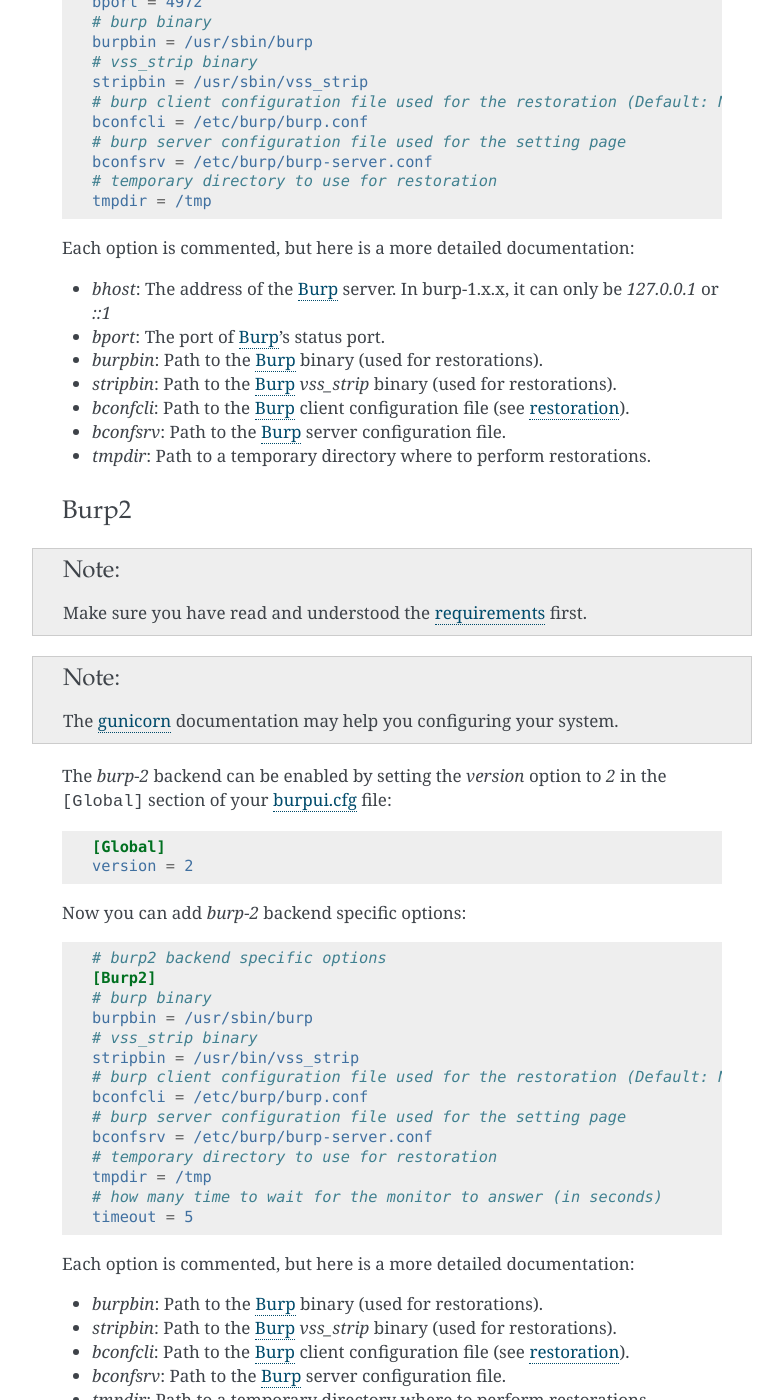
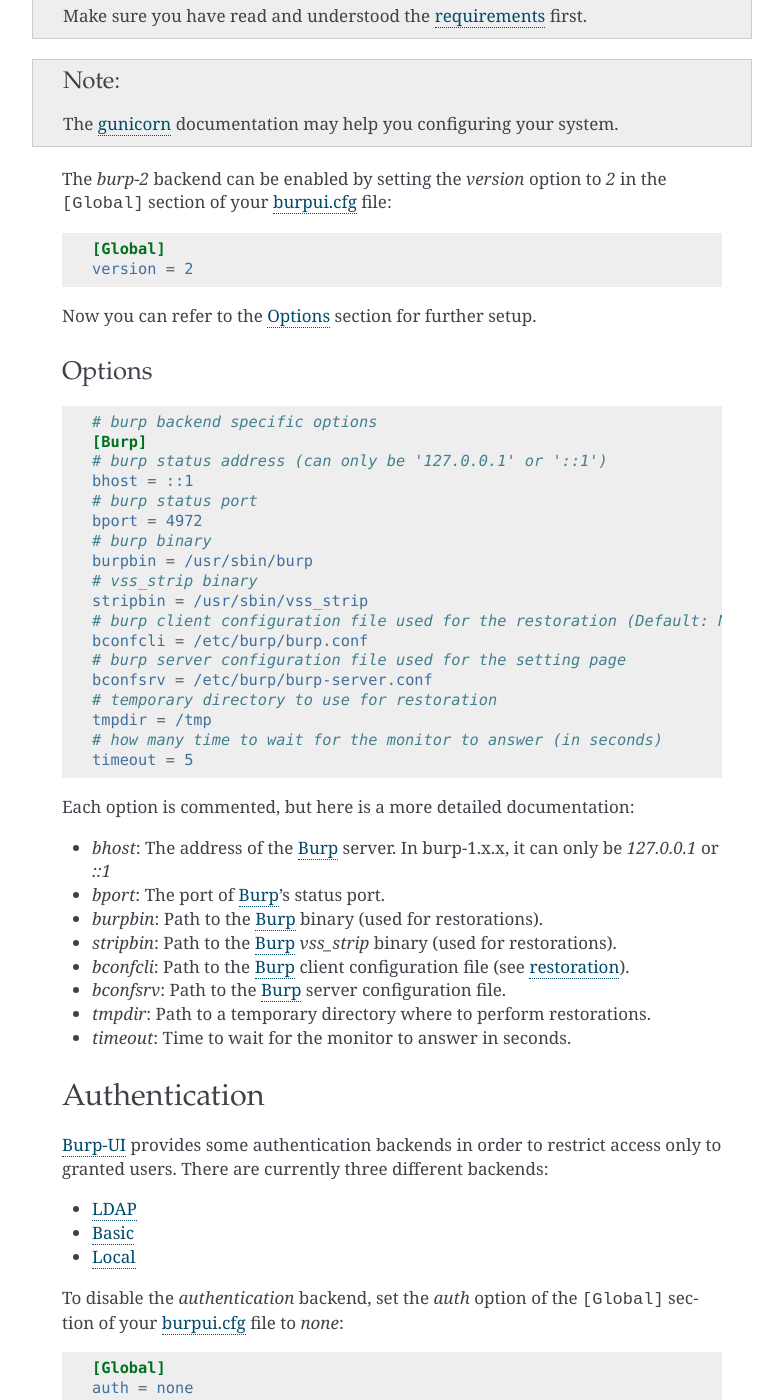
Before and after one commit to ziirish/burp-ui, a Sphinx documentation site: the page built from docs/advanced_usage.rst, in a window 1280 px wide and 1400 px high, scrolled down 6888 px. Shown: the whole window, without its empty margins (358-1141 px from the left). Built offline with Sphinx 7.4.7, drawn with Linux system fonts in a browser that asks for light colours; pages that are not in the unit, such as notebooks, are missing from menus; some of the changed text lies outside the part shown.

Commit message:
update the doc accordingly

```diff
--- a/CHANGELOG.rst
+++ b/CHANGELOG.rst
@@ -5,6 +5,7 @@
 -------
 
 - **BREAKING**: the *BASIC* `ACL` engine will now grant users on all agents if they are not explicitly defined
+- **BREAKING**: the *Burp1* and *Burp2* configuration sections have been merged into one single *Burp* section
 - Add: new plugins system to allow users to write their own modules
 - Add: `Italian translation <https://git.ziirish.me/ziirish/burp-ui/merge_requests/74>`_ thanks to Enrico
 - Add: `backups deletion <https://git.ziirish.me/ziirish/burp-ui/issues/203>`_
--- a/docs/advanced_usage.rst
+++ b/docs/advanced_usage.rst
@@ -352,39 +352,7 @@
     version = 1
 
 
-Now you can add *burp-1* backend specific options:
-
-::
-
-    # burp1 backend specific options
-    [Burp1]
-    # burp status address (can only be '127.0.0.1' or '::1')
-    bhost = ::1
-    # burp status port
-    bport = 4972
-    # burp binary
-    burpbin = /usr/sbin/burp
-    # vss_strip binary
-    stripbin = /usr/sbin/vss_strip
-    # burp client configuration file used for the restoration (Default: None)
-    bconfcli = /etc/burp/burp.conf
-    # burp server configuration file used for the setting page
-    bconfsrv = /etc/burp/burp-server.conf
-    # temporary directory to use for restoration
-    tmpdir = /tmp
-
-
-Each option is commented, but here is a more detailed documentation:
-
-- *bhost*: The address of the `Burp`_ server. In burp-1.x.x, it can only be
-  *127.0.0.1* or *::1*
-- *bport*: The port of `Burp`_'s status port.
-- *burpbin*: Path to the `Burp`_ binary (used for restorations).
-- *stripbin*: Path to the `Burp`_ *vss_strip* binary (used for restorations).
-- *bconfcli*: Path to the `Burp`_ client configuration file (see
-  `restoration <installation.html#restoration>`__).
-- *bconfsrv*: Path to the `Burp`_ server configuration file.
-- *tmpdir*: Path to a temporary directory where to perform restorations.
+Now you can refer to the `Options`_ section for further setup.
 
 
 Burp2
@@ -407,16 +375,24 @@
     version = 2
 
 
-Now you can add *burp-2* backend specific options:
+Now you can refer to the `Options`_ section for further setup.
+
+
+Options
+^^^^^^^
 
 ::
 
-    # burp2 backend specific options
-    [Burp2]
+    # burp backend specific options
+    [Burp]
+    # burp status address (can only be '127.0.0.1' or '::1')
+    bhost = ::1
+    # burp status port
+    bport = 4972
     # burp binary
     burpbin = /usr/sbin/burp
     # vss_strip binary
-    stripbin = /usr/bin/vss_strip
+    stripbin = /usr/sbin/vss_strip
     # burp client configuration file used for the restoration (Default: None)
     bconfcli = /etc/burp/burp.conf
     # burp server configuration file used for the setting page
--- a/docs/upgrading.rst
+++ b/docs/upgrading.rst
@@ -15,8 +15,11 @@
   `example1` with two agents (burp servers in multi-agent mode) on which you
   have respectively two clients called `example1`, the user `example1` will be
   granted on both clients on the two agents. You can disable this behavior with
-  the `legacy` option. See the `BASIC ACL <advanced_usage.html#basic-acl>`_
+  the `legacy` option. See the `BASIC ACL <advanced_usage.html#basic-acl>`__
   documentation for details.
+- **Breaking**: the *Burp1* and *Burp2* configuration sections have been merged
+  into one single *Burp* section. See the
+  `Versions <advanced_usage.html#versions>`__ documentation for details.
 - **New** - WebSocket support for better/smarter notifications.
 
 v0.5.0
```
Also changed, not shown: other parts of docs/advanced_usage.rst (+3 -0 lines).
